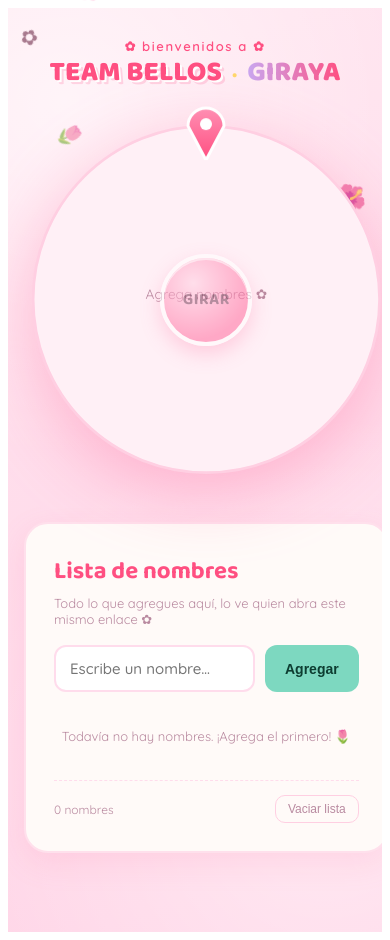
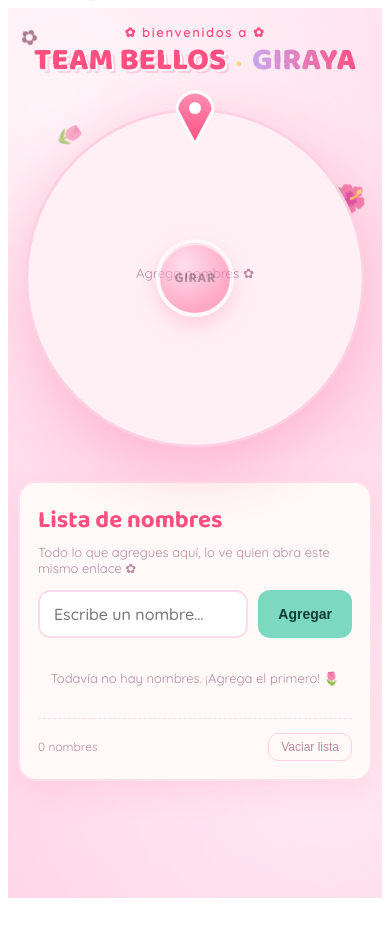
Before and after one commit to darwinedit/ruleta-team-bellos, a plain HTML site: page index.html in a window 390 px wide. After the commit the page ends 906 px from the top, so only its background shows below. Drawn offline with Linux system fonts and the light colour scheme.

Commit message:
index.html

```diff
--- a/index.html
+++ b/index.html
@@ -1,5 +1,13 @@
+<!DOCTYPE html>
+<html lang="es">
+<head>
+<meta charset="UTF-8">
+<meta name="viewport" content="width=device-width, initial-scale=1.0, maximum-scale=1.0">
+<title>Ruleta Team Bellos - Giraya</title>
 <link rel="preconnect" href="https://fonts.googleapis.com">
 <link href="https://fonts.googleapis.com/css2?family=Baloo+2:wght@500;700;800&family=Quicksand:wght@400;500;600;700&display=swap" rel="stylesheet">
+</head>
+<body>
 
 <div id="app">
   <div class="petals" id="petals"></div>
@@ -106,11 +114,15 @@
       radial-gradient(circle at 85% 85%, rgba(255,255,255,0.5), transparent 45%),
       linear-gradient(160deg, var(--bg-a), var(--bg-b));
     min-height: 100vh;
-    padding: 30px 16px 50px;
+    padding: 24px 14px 40px;
     display: flex;
     justify-content: center;
     position: relative;
     overflow-x: hidden;
+  }
+
+  @media (max-width: 480px) {
+    #app { padding: 16px 10px 30px; }
   }
 
   #app * { box-sizing: border-box; }
@@ -140,11 +152,12 @@
 
   .hero {
     text-align: center;
-    margin-bottom: 30px;
+    margin-bottom: 24px;
     display: flex;
     align-items: center;
     justify-content: center;
     gap: 14px;
+    padding: 0 4px;
   }
   .hero-tulips { display: flex; gap: 6px; }
   .hero-tulips.flip { transform: scaleX(-1); }
@@ -163,7 +176,7 @@
   .title {
     font-family: 'Baloo 2', cursive;
     font-weight: 800;
-    font-size: clamp(28px, 5vw, 46px);
+    font-size: clamp(24px, 8vw, 46px);
     margin: 0;
     line-height: 1.05;
     display: flex;
@@ -251,6 +264,11 @@
     gap: 18px;
     box-shadow: 0 10px 30px rgba(255,111,160,0.15);
   }
+  @media (max-width: 480px) {
+    .panel { padding: 18px; border-radius: 18px; gap: 14px; }
+    .hub { width: 78px; height: 78px; font-size: 14px; }
+    .board { gap: 26px; }
+  }
   .panel-head h2 {
     font-family: 'Baloo 2', cursive;
     font-weight: 700;
@@ -277,7 +295,7 @@
     color: var(--ink);
     font-family: 'Quicksand', sans-serif;
     font-weight: 500;
-    font-size: 15px;
+    font-size: 16px;
   }
   .add-row input:focus {
     outline: none;
@@ -402,7 +420,7 @@
     background: #fff;
     border: 3px solid var(--pink);
     border-radius: 26px;
-    padding: 44px 50px;
+    padding: clamp(28px, 6vw, 44px) clamp(24px, 8vw, 50px);
     text-align: center;
     max-width: 90vw;
     box-shadow: 0 20px 50px rgba(255,79,129,0.35);
@@ -432,7 +450,7 @@
   .modal-card h2 {
     font-family: 'Baloo 2', cursive;
     font-weight: 800;
-    font-size: 42px;
+    font-size: clamp(28px, 8vw, 42px);
     margin: 0 0 8px;
     word-break: break-word;
     color: var(--pink-deep);
@@ -676,3 +694,5 @@
   });
 })();
 </script>
+</body>
+</html>
```
